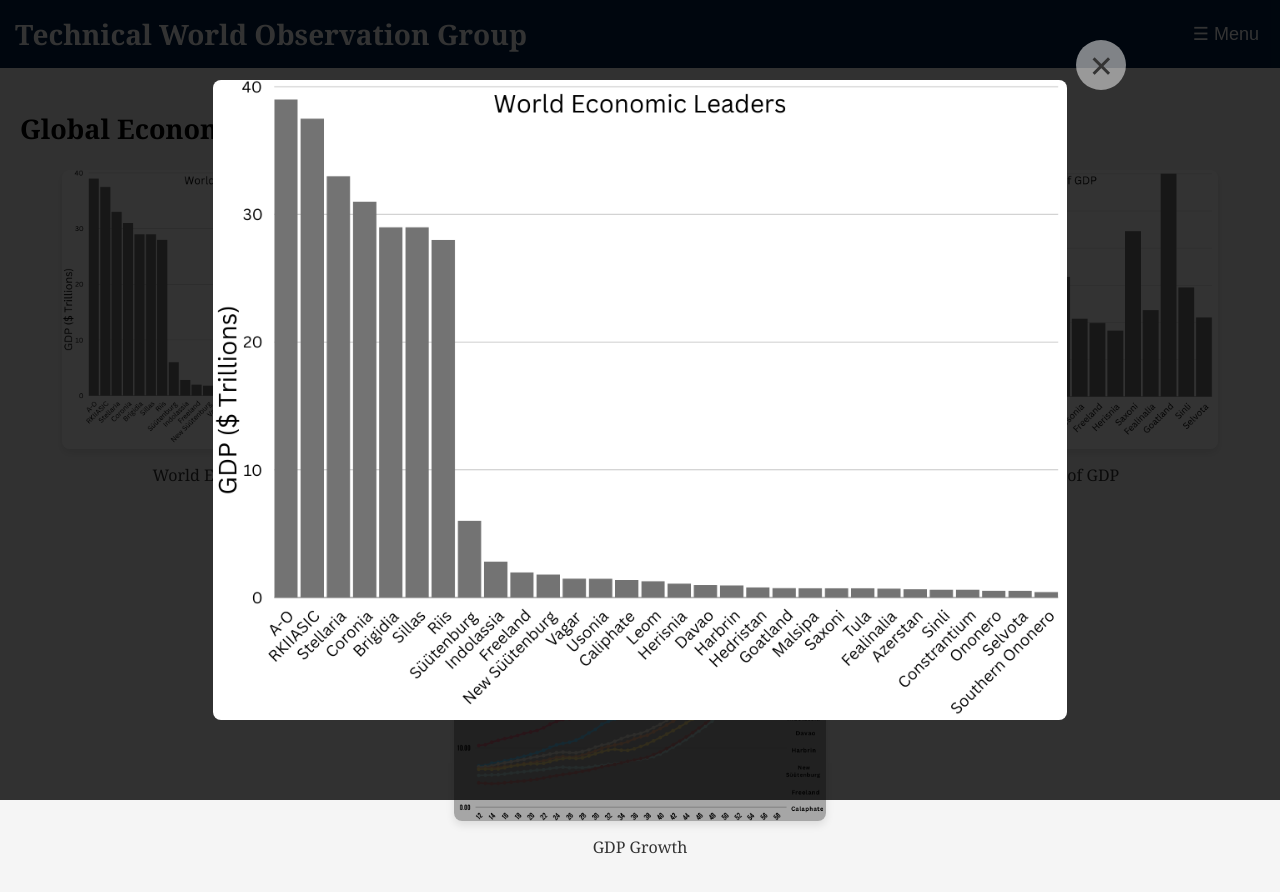
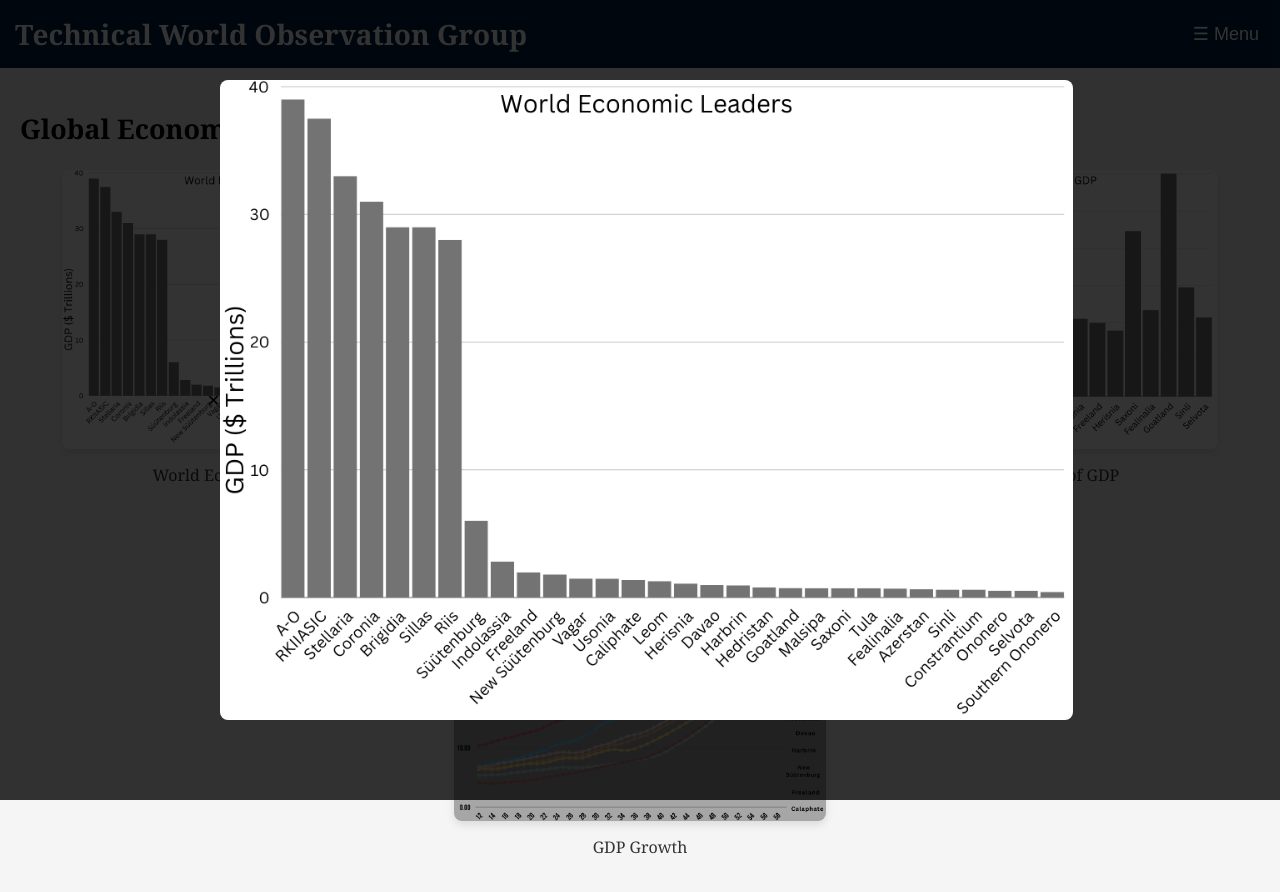
Before and after one commit to hotdogger33/hotdogger33.github.io, a plain HTML site: page data.html in a window 1280 px wide. Both pictures are taken after a click on the picture 248 px from the left and 309 px from the top of the page. Drawn offline with Linux system fonts and the light colour scheme.

Commit message:
oot
xihe

```diff
--- a/style.css
+++ b/style.css
@@ -77,22 +77,7 @@
     max-width: 80%;
     max-height: 80%;
     border-radius: 8px;
-}
-
-.close {
-    position: absolute;
-    top: 5%; /* Adjusted to move closer to the image */
-    right: 12%; /* Position "X" near the image, not covering it */
-    background-color: rgba(255, 255, 255, 0.5); /* 50% transparent circle */
-    width: 50px; /* Circular button */
-    height: 50px;
-    border-radius: 50%;
-    font-size: 30px;
-    color: #333;
-    display: flex;
-    justify-content: center;
-    align-items: center;
-    cursor: pointer;
+    cursor: pointer; /* Allow clicking on the modal content */
 }
 
 /* Image gallery styling */
```
